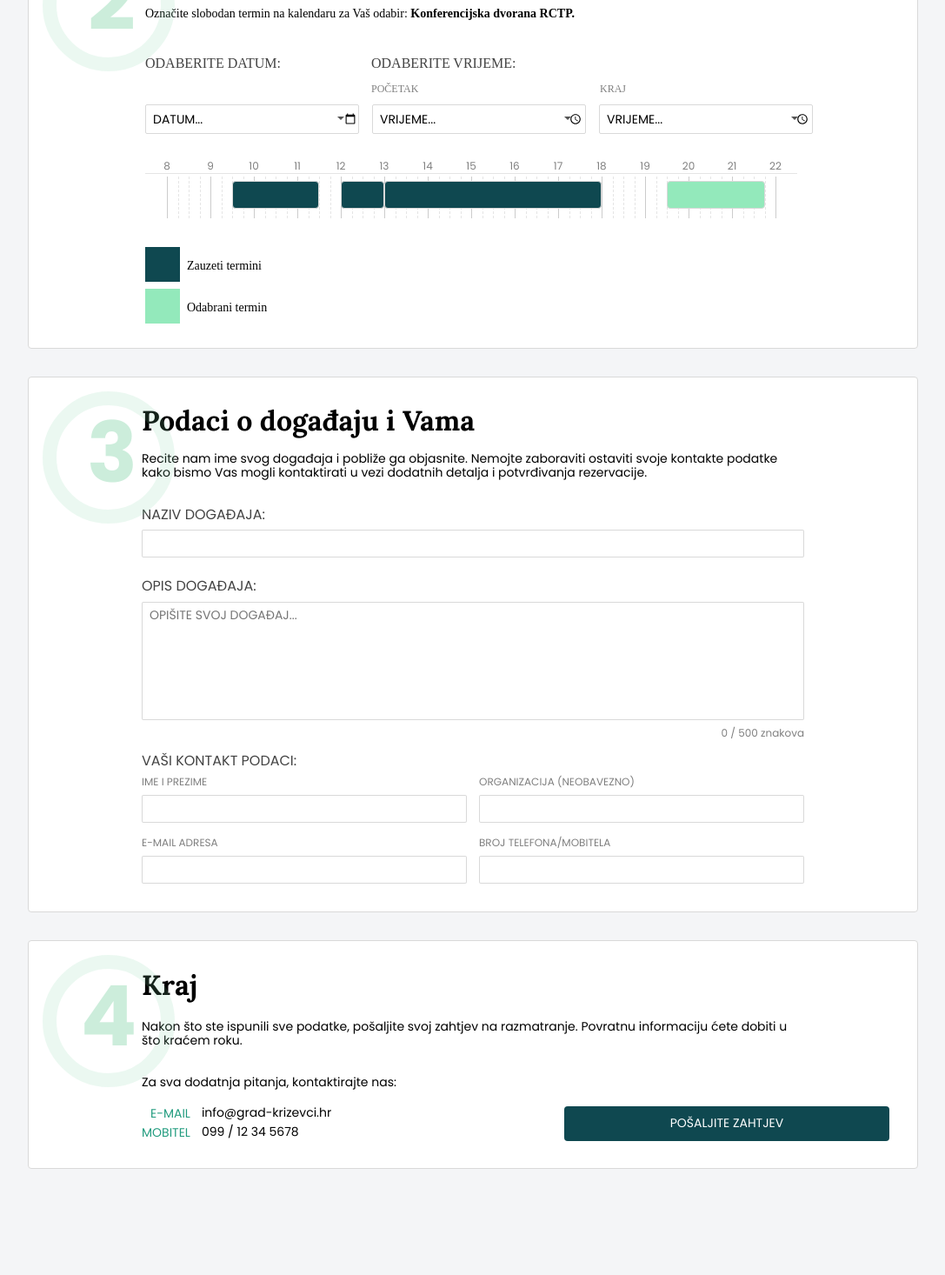
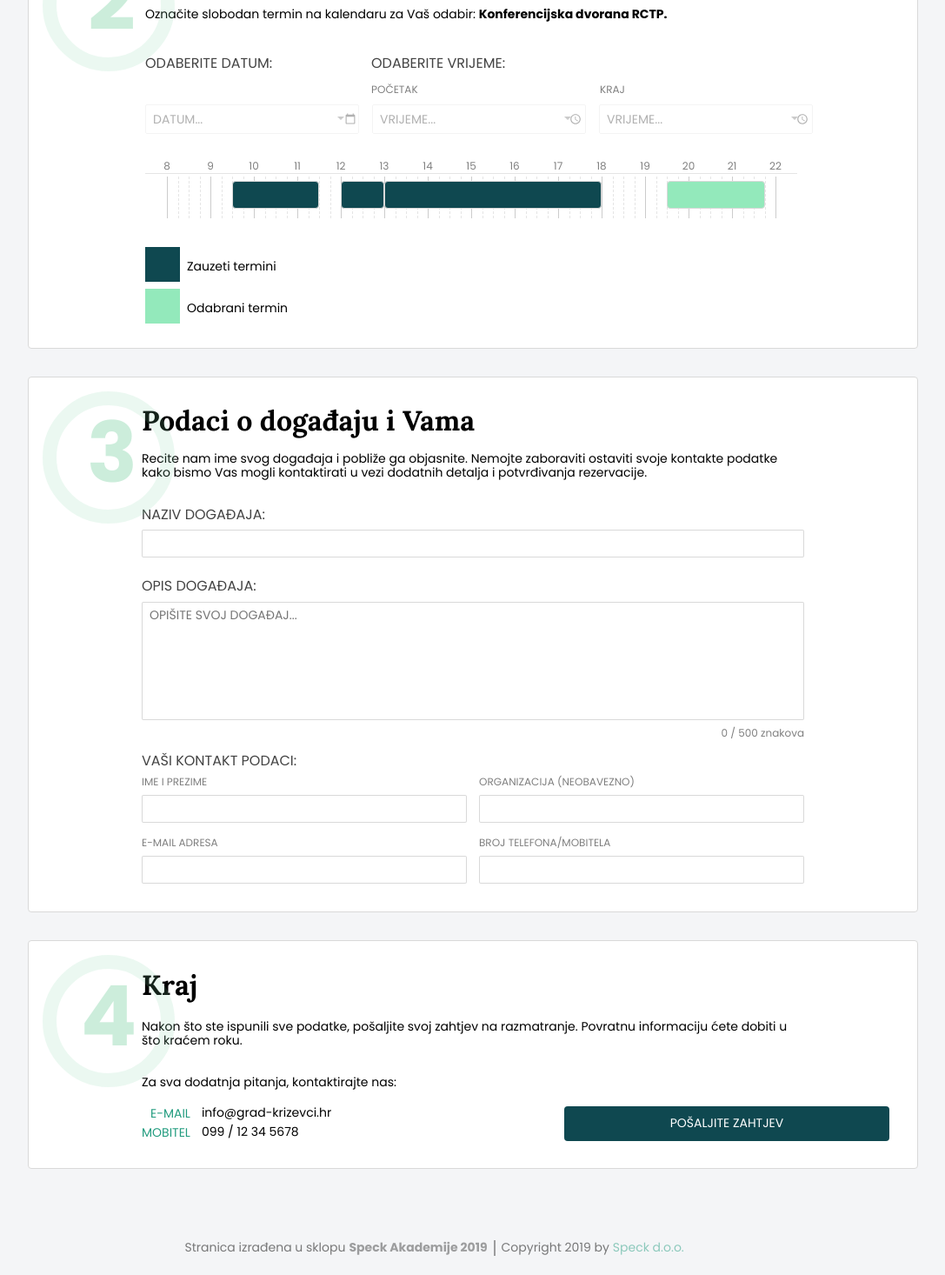
Before and after one commit to ispoljari/speck-academy-booking-app-client, a React (Create React App) app: page / in a window 1280 px wide. Shown: the part 1120-2586 px from the top of the page at 87% size, without its empty margins (96-1183 px from the left). Built offline with nearby package versions, Linux system fonts and the light colour scheme; no server answers.

Commit message:
Final layout fixes

```diff
--- a/src/UI/citizens/components/select-date-time/StyleCitizensSelectDateTime.js
+++ b/src/UI/citizens/components/select-date-time/StyleCitizensSelectDateTime.js
@@ -1,6 +1,6 @@
 import styled from 'styled-components';
 
-const HeadContainer = styled.div`
+export const HeadContainer = styled.div`
   width: 1024px;
   height: 488px;
   border-radius: 4px;
@@ -13,7 +13,7 @@ const HeadContainer = styled.div`
   background-color: #fff;
 `;
 
-const Circle = styled.div`
+export const Circle = styled.div`
   display: flex;
   min-width: 152px;
   height: 152px;
@@ -23,7 +23,7 @@ const Circle = styled.div`
   margin: 16px;
 `;
 
-const Number = styled.div`
+export const Number = styled.div`
   width: 76px;
   height: 145px;
   font-family: Poppins;
@@ -33,13 +33,13 @@ const Number = styled.div`
   margin-left: 36px;
 `;
 
-const Field = styled.div`
+export const Field = styled.div`
   font-family: Lora;
   font-size: 32px;
   margin-left: -50px;
 `;
 
-const Title = styled.div`
+export const Title = styled.div`
   margin-top: 32px;
   width: 576px;
   height: 40px;
@@ -48,28 +48,28 @@ const Title = styled.div`
   font-weight: bold;
 `;
 
-const SubTitle = styled.div`
+export const SubTitle = styled.div`
   margin-top: 22px;
-  font-family: PoppinsRegular;
+  font-family: Poppins, sans-serif;
   font-size: 14px;
   span {
-    font-weight: bold;
+    font-weight: 700;
   }
 `;
 
-const Hlabel = styled.div`
+export const Hlabel = styled.div`
   width: 260px;
   height: 24px;
-  font-family: PoppinsRegular;
+  font-family: Poppins, sans-serif;
   font-size: 16px;
   color: #434343;
   margin-top: 40px;
   display: inline-block;
 `;
 
-const Label = styled.div`
+export const Label = styled.div`
   height: 16px;
-  font-family: Poppins-ExtraLight;
+  font-family: Poppins, sans-serif;
   font-size: 12px;
   font-weight: 200;
   display: inline-block;
@@ -78,16 +78,17 @@ const Label = styled.div`
   opacity: 0.5;
 `;
 
-const LabelContainer = styled.div`
+export const LabelContainer = styled.div`
   display: flex;
   margin-left: 260px;
   margin-top: 8px;
 `;
 
-const DateInput = styled.div`
+export const DateInput = styled.div`
   border-radius: 2px;
   border: solid 1px rgba(0, 0, 0, 0.15);
-  font-family: Poppins;
+  font-family: Poppins, sans-serif;
+  opacity: 0.3;
   font-size: 14px;
   font-weight: 500;
   display: inline-block;
@@ -114,7 +115,7 @@ const DateInput = styled.div`
   }
 `;
 
-const TimeInput = styled(DateInput)`
+export const TimeInput = styled(DateInput)`
   input {
     :invalid + span:after {
       margin-left: 8px;
@@ -123,11 +124,11 @@ const TimeInput = styled(DateInput)`
   }
 `;
 
-const InputsContainer = styled(LabelContainer)`
+export const InputsContainer = styled(LabelContainer)`
   margin-left: 0px;
 `;
 
-const Vector = styled.div`
+export const Vector = styled.div`
   position: absolute;
   top: 13px;
   left: 220px;
@@ -138,13 +139,13 @@ const Vector = styled.div`
   border-top: 4px solid #555;
 `;
 
-const Timeline = styled.div`
+export const Timeline = styled.div`
   margin-top: 12px;
   width: 750px;
   position: relative;
 `;
 
-const Time = styled.div`
+export const Time = styled.div`
   width: 50px;
   height: 16px;
   font-family: Poppins;
@@ -156,14 +157,14 @@ const Time = styled.div`
   text-align: center;
 `;
 
-const TimeDivide = styled.div(props => ({
+export const TimeDivide = styled.div(props => ({
   borderLeft: props.left,
   width: '12.5px',
   height: '48px',
   display: 'inline-block'
 }));
 
-const DrawFromDB = styled.div`
+export const DrawFromDB = styled.div`
   left: ${props => props.left};
   width: ${props => props.wdh};
   background: ${props => props.background};
@@ -174,52 +175,28 @@ const DrawFromDB = styled.div`
   border: solid 1px #d9d9d9;
 `;
 
-const Legend = styled.div`
+export const Legend = styled.div`
   margin-top: 25px;
 `;
 
-const LegendDesc = styled.div`
+export const LegendDesc = styled.div`
   margin-top: 8px;
   width: 200px;
   height: 40px;
 `;
 
-const LegendColor = styled.div`
+export const LegendColor = styled.div`
   width: 40px;
   height: 40px;
   display: inline-block;
   background: ${props => props.col};
 `;
 
-const LegendText = styled.div`
+export const LegendText = styled.div`
   margin-left: 8px;
-  font-family: Poppins-Regular;
+  font-family: Poppins, sans-serif;
   font-size: 14px;
   display: inline-block;
   vertical-align: middle;
   margin-top: -20px;
 `;
-
-export {
-  HeadContainer,
-  Circle,
-  Number,
-  Title,
-  SubTitle,
-  Hlabel,
-  Label,
-  LabelContainer,
-  DateInput,
-  InputsContainer,
-  TimeInput,
-  Vector,
-  Timeline,
-  Time,
-  TimeDivide,
-  DrawFromDB,
-  Legend,
-  LegendDesc,
-  LegendColor,
-  LegendText,
-  Field
-};
--- a/src/UI/citizens/components/select-hall/SelectHallStyle.js
+++ b/src/UI/citizens/components/select-hall/SelectHallStyle.js
@@ -72,7 +72,6 @@ export const TextInfoIcon = styled.img`
 //Typography
 
 export const HeadlineText = styled.div`
-  margin-left: 5px;
   margin-top: 32px;
   font-family: Lora, Georgia, serif;
   font-size: 32px;
@@ -81,7 +80,6 @@ export const HeadlineText = styled.div`
 `;
 
 export const SubheadlineText = styled.div`
-  margin-left: 5px;
   margin-top: 16px;
   margin-bottom: 22px;
   width: 764px;
--- a/src/UI/common/footer/Footer.js
+++ b/src/UI/common/footer/Footer.js
@@ -1,6 +1,13 @@
 import React from 'react';
 
-import { FooterContainer, Footer1, Footer2, Speck, VLine } from './FooterStyle';
+import {
+  FooterContainer,
+  Footer1,
+  Footer2,
+  Speck,
+  VLine,
+  StyledLink
+} from './FooterStyle';
 
 const Footer = () => (
   <FooterContainer>
@@ -11,7 +18,9 @@ const Footer = () => (
     <VLine />
     <Footer1>
       Copyright 2019 by
-      <Speck>Speck d.o.o.</Speck>
+      <StyledLink href="https://www.speck.agency" target="_blank">
+        <Speck>Speck d.o.o.</Speck>
+      </StyledLink>
     </Footer1>
   </FooterContainer>
 );
--- a/src/UI/common/footer/FooterStyle.js
+++ b/src/UI/common/footer/FooterStyle.js
@@ -1,39 +1,39 @@
 import styled from 'styled-components';
 
-const FooterContainer = styled.footer`
+export const FooterContainer = styled.footer`
   width: 1440px;
   display: flex;
   flex-direction: row;
   justify-content: center;
   align-items: flex-end;
-  min-height: 20vh;
-  padding: 20px;
+  min-height: 100px;
+  ${'' /* padding: 20px; */}
   ${'' /* additional */}
-  margin-bottom: 5vh;
+  margin-bottom: 3vh;
 `;
 
-const Footer1 = styled.div`
+export const Footer1 = styled.div`
   min-width: 299px;
   min-height: 18px;
   display: inline;
-  opacity: 0.5;
+  opacity: 0.7;
   font-family: Poppins;
   font-size: 14px;
   color: #434343;
 `;
 
-const Footer2 = styled(Footer1)`
+export const Footer2 = styled(Footer1)`
   font-family: Poppins;
   font-weight: 700;
   margin-left: 4px;
 `;
 
-const Speck = styled(Footer1)`
+export const Speck = styled(Footer1)`
   color: #229c7f;
   margin-left: 4px;
 `;
 
-const VLine = styled.div`
+export const VLine = styled.div`
   display: inline;
   margin-right: 7px;
   margin-left: 7px;
@@ -41,4 +41,13 @@ const VLine = styled.div`
   min-height: 18px;
 `;
 
-export { FooterContainer, Footer1, Footer2, Speck, VLine };
+export const StyledLink = styled.a`
+  ${'' /* text-align: center; */}
+  &:focus,
+  &:hover,
+  &:visited,
+  &:link,
+  &:active {
+    text-decoration: none;
+  }
+`;
```
